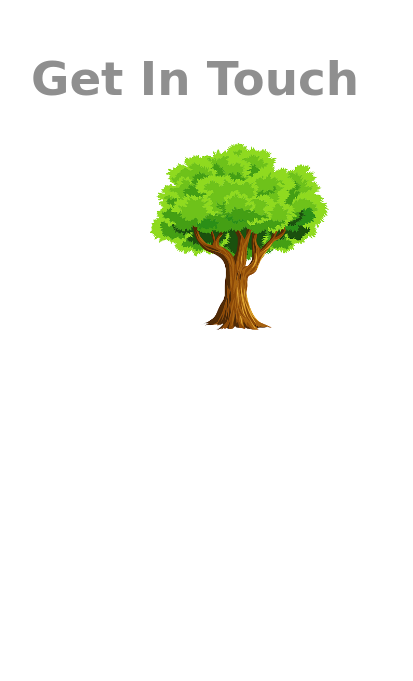
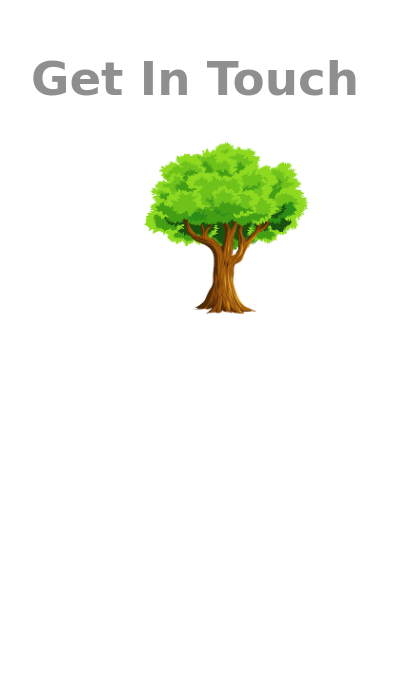
Before and after one commit to ajch07/anubhavpersonalweb, a website: page index.html in a window 390 px wide. Shown: the part 5061-5742 px from the top of the page, 413 px wide, since content can reach past the window. Drawn offline with nearby package versions, Linux system fonts and the light colour scheme; a web font is replaced by a local one.

Commit message:
mid tree size 85vw to 78 vw

```diff
--- a/public/css/styles.css
+++ b/public/css/styles.css
@@ -426,7 +426,7 @@ html-heading
     margin-right: 40vw;
 
     text-align: center;
-    width:85vw;
+    width:78vw;
     margin-bottom: 200vw;
 
 
```
